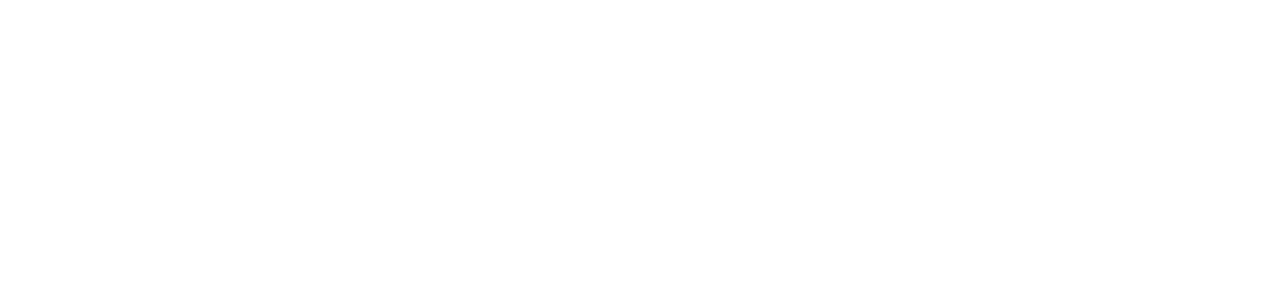
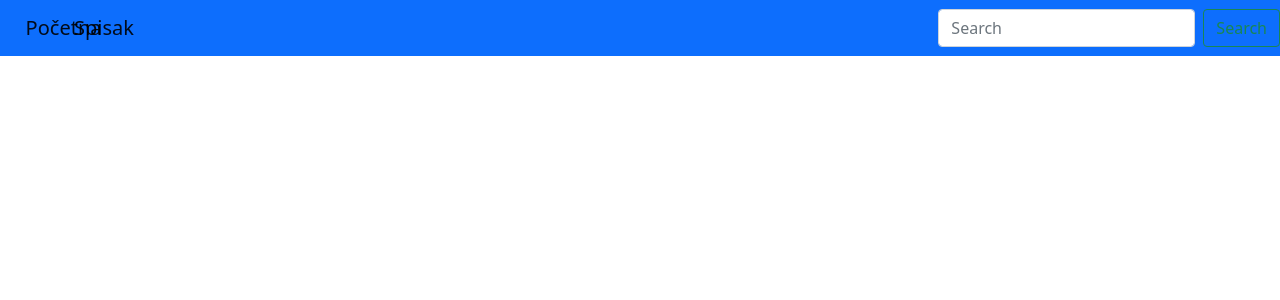
Before and after one commit to FilipMilovanovic/REACT-ITEH, a React (Create React App) app: page /spisak in a window 1280 px wide. Before the commit this address had no page. Shown: the top 300 px of the page. Built offline with nearby package versions, Linux system fonts and the light colour scheme.

Commit message:
Druga strana aplikacije - SpisakTuraPage, dodata u rutiranje, i ubacena Nav komponenta

```diff
--- a/src/App.js
+++ b/src/App.js
@@ -2,6 +2,7 @@
 import './App.css';
 import { BrowserRouter as Router, Routes, Route } from 'react-router-dom';
 import NovaTuraPage from './strane/NovaTuraPage'
+import SpisakTuraPage from './strane/SpisakTuraPage';
 
 function App() {
   return (
@@ -9,6 +10,8 @@
        <Router>
         <Routes>
         <Route path="/" element={<NovaTuraPage />} />
+        <Route path="/spisak" element={<SpisakTuraPage />} />
+
         </Routes>
       </Router>
     </div>
--- a/src/index.css
+++ b/src/index.css
@@ -25,3 +25,7 @@
   margin-top: 3%;
   width: 40%;
 }
+
+#spisak-nav{
+  margin-left: -65%;
+}
--- a/src/komponente/Nav.js
+++ b/src/komponente/Nav.js
@@ -5,6 +5,8 @@
         <div className="div_nav">
             <nav className="navbar navbar-light bg-primary">
             <Link to={"/"} className="navbar-brand" id="poc-nav">Početna</Link>
+            <Link to={"spisak"} className="navbar-brand" id="spisak-nav">Spisak</Link>
+
             <form className="d-flex">
             <input className="form-control me-2" type="search" placeholder="Search" aria-label="Search" />
         <button className="btn btn-outline-success" type="submit">Search</button>
--- a/src/strane/NovaTuraPage.js
+++ b/src/strane/NovaTuraPage.js
@@ -3,6 +3,7 @@
 
 
 function NovaTuraPage(){
+
     return (
         <div className="div_nova_tura">
             <Nav />
--- /dev/null
+++ b/src/strane/SpisakTuraPage.js
@@ -0,0 +1,12 @@
+import Nav from "../komponente/Nav";
+
+
+function SpisakTuraPage(){
+    return (
+        <div className="div_spisak_tura_page">
+            <Nav />
+        </div>
+    )
+}
+
+export default SpisakTuraPage;
```
